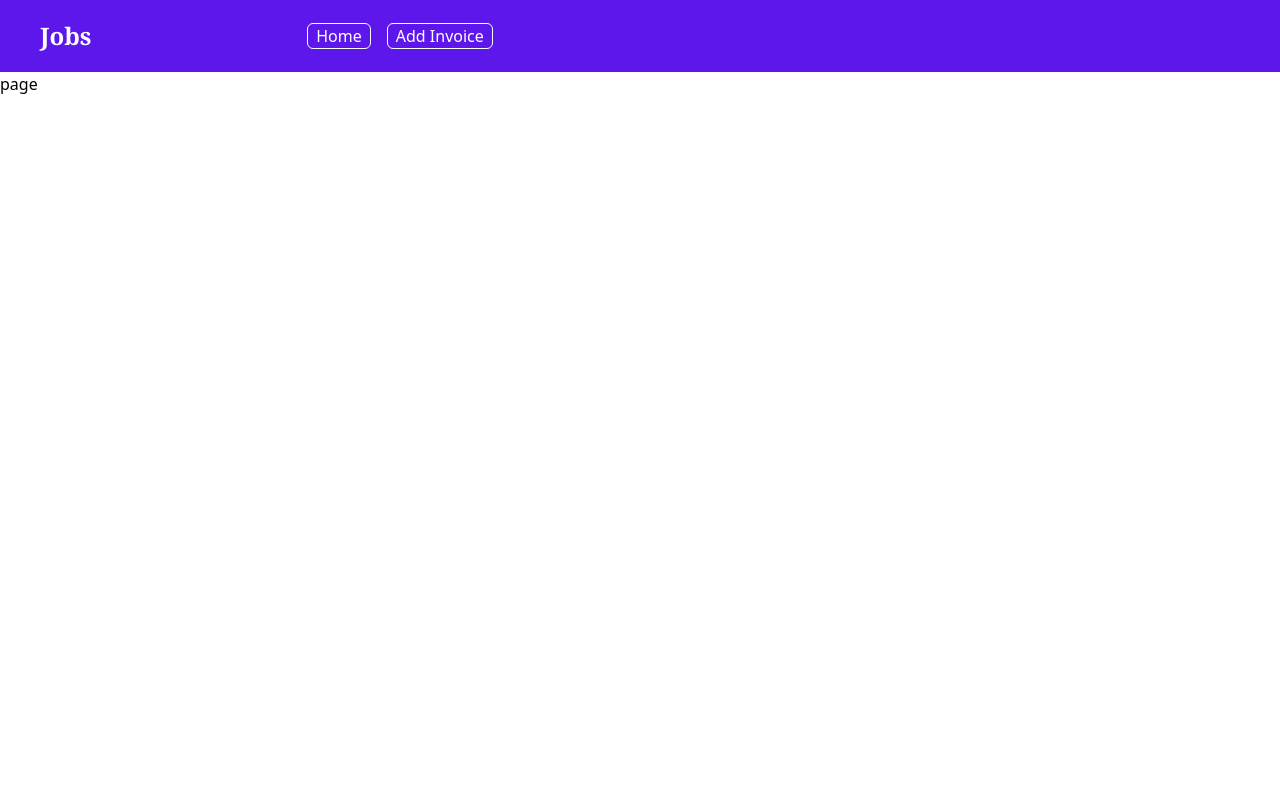
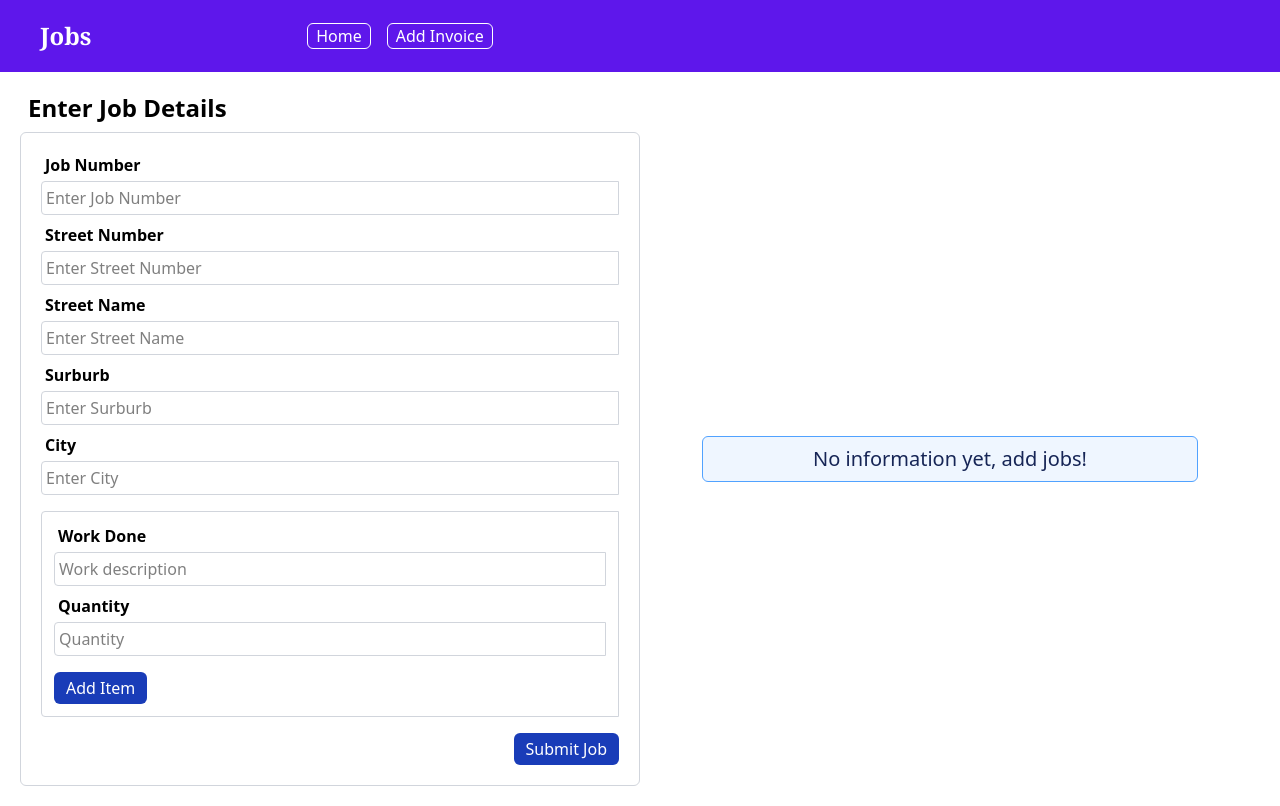
Before and after one commit to Kummirai/workOrder_tracker, a Next.js app: page /add_invoice in a window 1280 px wide. Built offline with nearby package versions, Linux system fonts and the light colour scheme.

Commit message:
Jobs form styling

```diff
--- a/app/add_invoice/page.jsx
+++ b/app/add_invoice/page.jsx
@@ -1,7 +1,76 @@
+import InputField from "@/components/InputField";
 import React from "react";
 
 const page = () => {
-  return <div>page</div>;
+  return (
+    <main className="p-5 pt-3 grid grid-cols-2">
+      <h2 className="m-2 font-bold text-2xl">Enter Job Details</h2>
+      <form
+        action=""
+        className="max-w-3xl border p-5 rounded-md border-gray-300 col-start-1 col-end-2"
+      >
+        <InputField
+          fieldType={"text"}
+          fieldLabel={"Job Number"}
+          htmlFor={"jobNumber"}
+          placeholder={"Enter Job Number"}
+        />
+        <InputField
+          fieldType={"text"}
+          fieldLabel={"Street Number"}
+          htmlFor={"streetNumber"}
+          placeholder={"Enter Street Number"}
+        />
+        <InputField
+          fieldType={"text"}
+          fieldLabel={"Street Name"}
+          htmlFor={"streetName"}
+          placeholder={"Enter Street Name"}
+        />
+        <InputField
+          fieldType={"text"}
+          fieldLabel={"Surburb"}
+          htmlFor={"surburb"}
+          placeholder={"Enter Surburb"}
+        />
+        <InputField
+          fieldType={"text"}
+          fieldLabel={"City"}
+          htmlFor={"city"}
+          placeholder={"Enter City"}
+        />
+        <div className="border border-gray-300 p-3 rounded-s mt-4">
+          <InputField
+            fieldType={"text"}
+            fieldLabel={"Work Done"}
+            htmlFor={"city"}
+            placeholder={"Work description"}
+          />
+          <InputField
+            fieldType={"number"}
+            fieldLabel={"Quantity"}
+            htmlFor={"city"}
+            placeholder={"Quantity"}
+          />
+          <div className="text-white mt-4">
+            <button className="rounded-md bg-blue-800 px-3 py-1">
+              Add Item
+            </button>
+          </div>
+        </div>
+        <div className="text-white mt-4 flex items-center justify-end">
+          <button className="rounded-md bg-blue-800 px-3 py-1">
+            Submit Job
+          </button>
+        </div>
+      </form>
+      <div className="flex items-center  justify-center">
+        <p className="text-center w-[80%] bg-blue-50 border border-blue-400 text-xl text-blue-950 p-2 rounded-md">
+          No information yet, add jobs!
+        </p>
+      </div>
+    </main>
+  );
 };
 
 export default page;
--- /dev/null
+++ b/components/InputField.jsx
@@ -0,0 +1,18 @@
+"use client";
+
+const InputField = ({ fieldtype, text, fieldLabel, htmlFor, placeholder }) => {
+  return (
+    <fieldset className="mb-2">
+      <label htmlFor="jobNumber" className="">
+        <span className="font-bold ml-1">{fieldLabel}</span>
+        <input
+          type={text}
+          className="border w-[100%] mt-1 rounded-s outline-blue-200 border-gray-300 p-1"
+          placeholder={placeholder}
+        />
+      </label>
+    </fieldset>
+  );
+};
+
+export default InputField;
```
